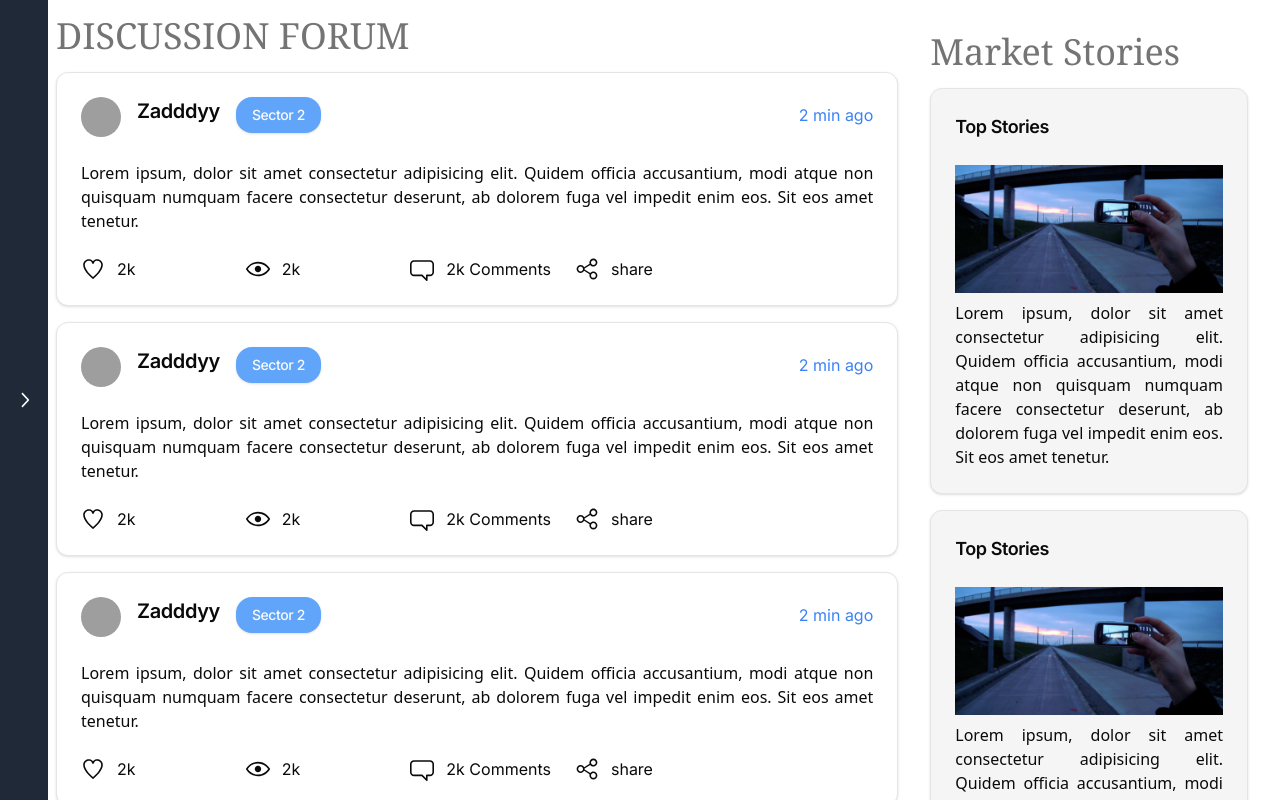
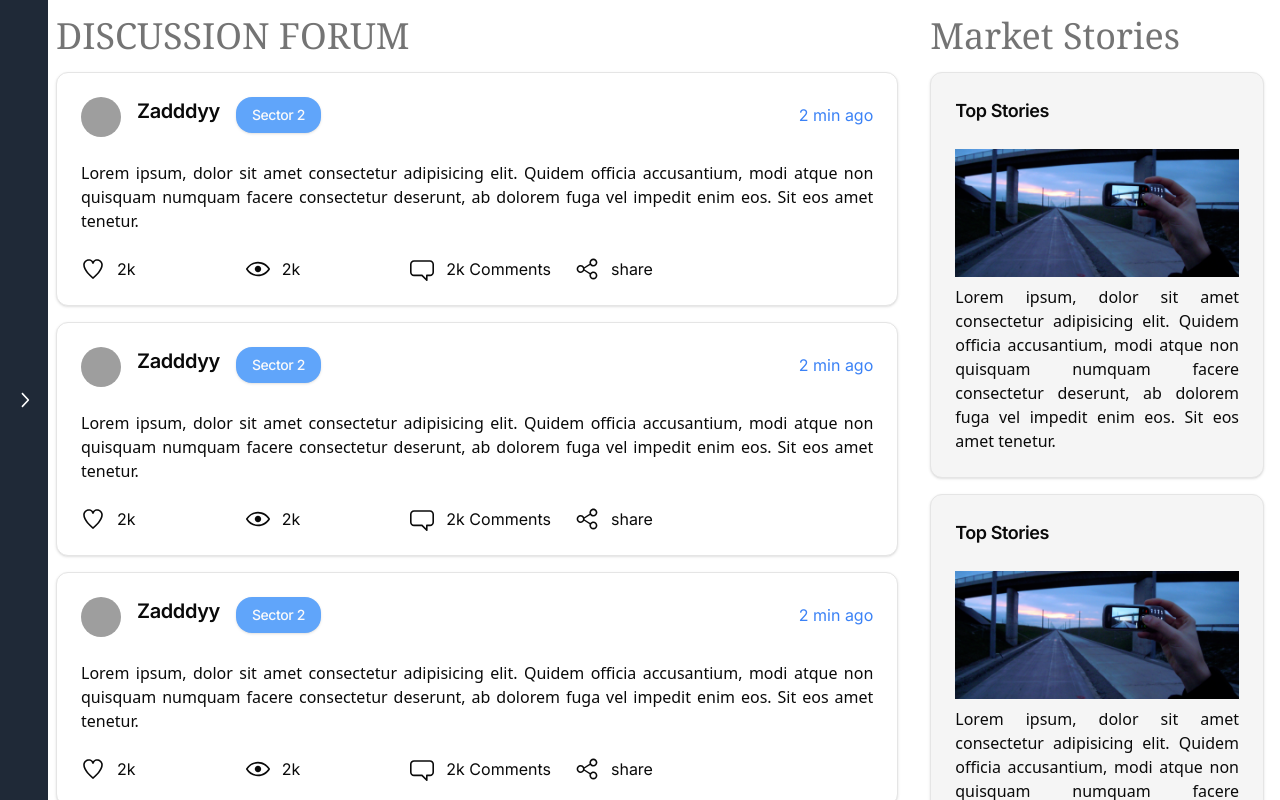
Before and after one commit to crystinameth/GoIndiaStocks, a Next.js app: page / in a window 1280 px wide. Shown: the top 800 px of the page. Built offline with nearby package versions, Linux system fonts and the light colour scheme; grey boxes are pictures that could not be loaded.

Commit message:
padding adjustment

```diff
--- a/app/page.tsx
+++ b/app/page.tsx
@@ -12,7 +12,7 @@ export default function Home() {
       </div>
       <div className="grid grid-cols-1 sm:grid-cols-7 gap-8 justify-between h-full w-full p-4">
         <div
-          className="w-full sm:col-span-7 md:col-span-5 pt-10 sm:pl-10 sm:pt-0"
+          className="w-full sm:col-span-7 md:col-span-5 pt-4 sm:pl-10 sm:pt-0"
           id="discussion"
         >
           <p className="text-4xl text-bold text-primary/60 font-serif">
@@ -24,7 +24,7 @@ export default function Home() {
           <DiscussionForum />
         </div>
         <div
-          className="w-full sm:col-span-5 md:col-span-2 sm:pl-10 md:pl-0 p-4"
+          className="w-full sm:col-span-5 md:col-span-2 sm:pl-10 md:pl-0 pt-4 sm:pt-0"
           id="market"
         >
           <p className="text-4xl text-bold text-primary/60 font-serif">
```
